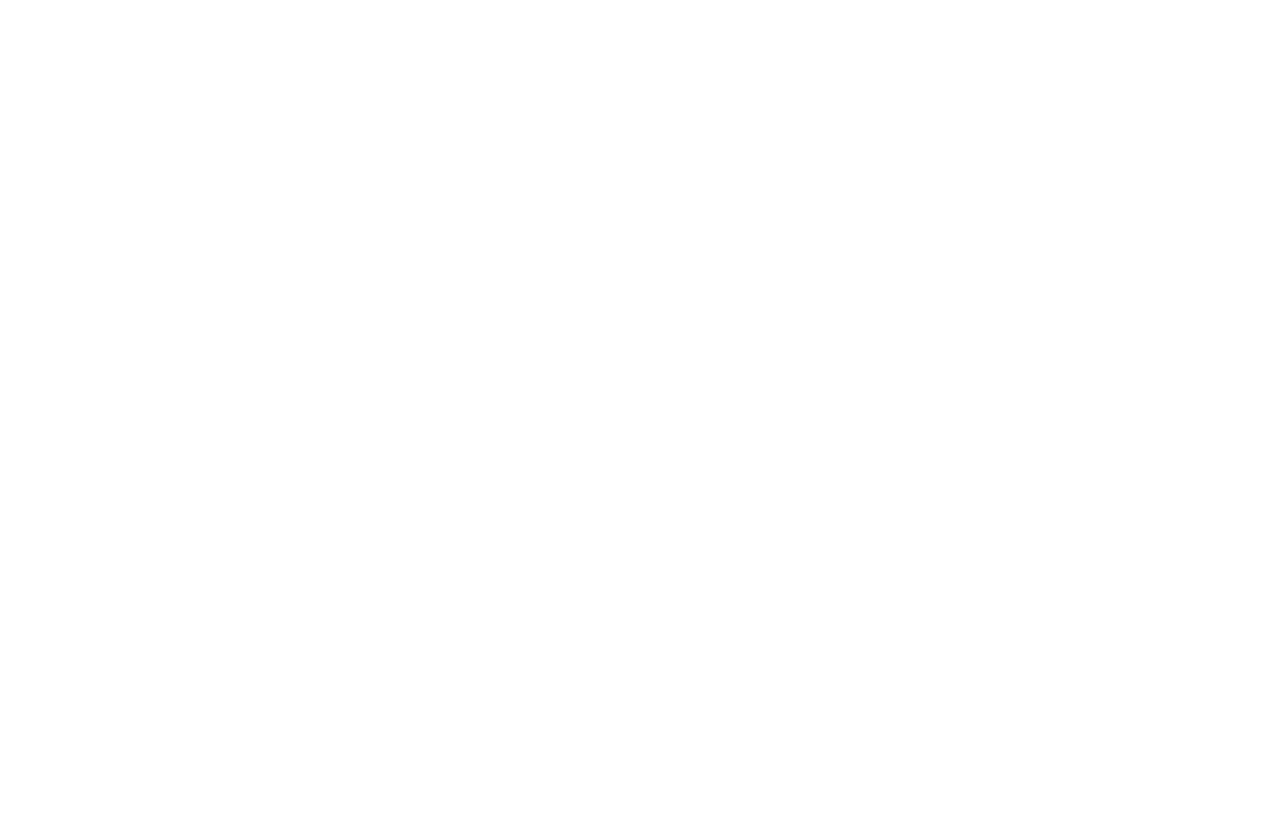
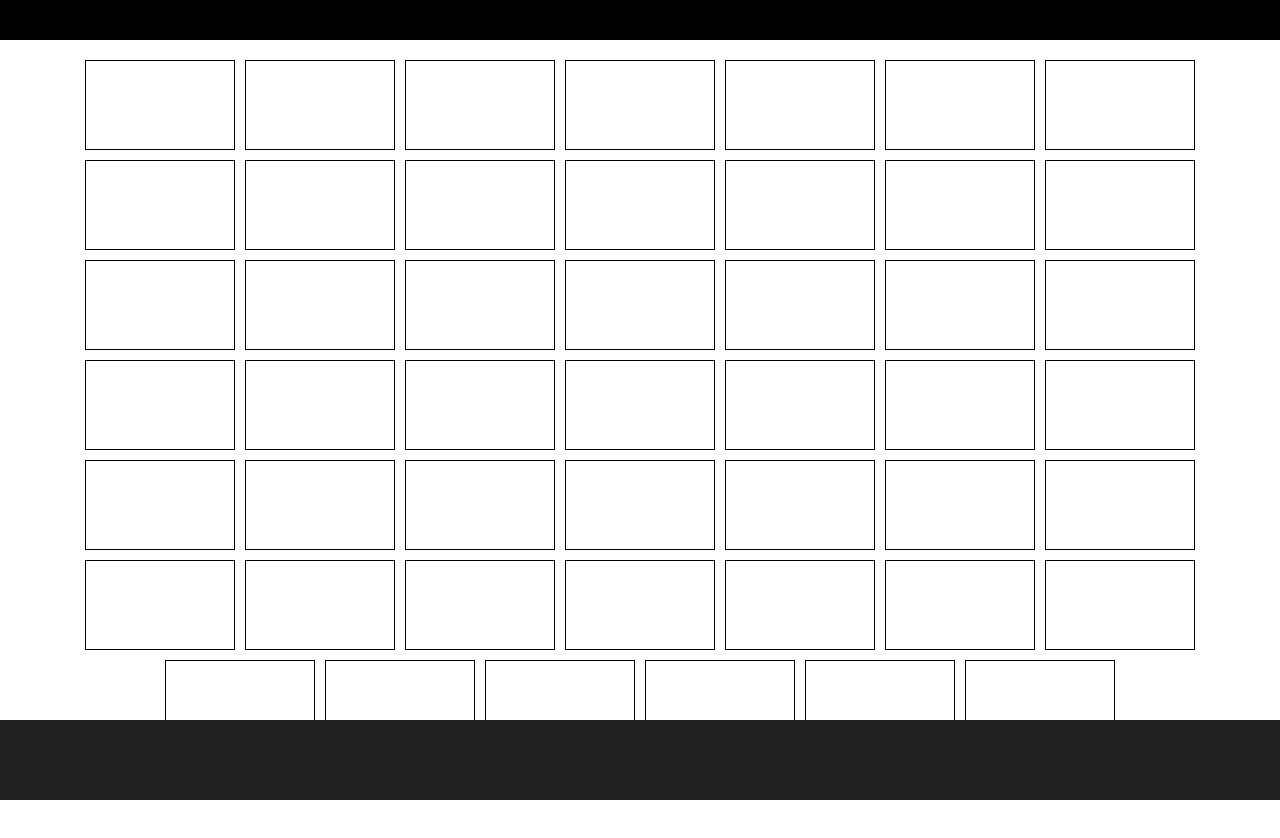
Before and after one commit to SimoneCalzari/html-css-zoom, a plain HTML site: page index.html in a window 1280 px wide. Before the commit the page ends 800 px from the top, so only its background shows below. Drawn offline with Linux system fonts and the light colour scheme.

Commit message:
feat: struttura blocchi main

```diff
--- a/css/style.css
+++ b/css/style.css
@@ -9,16 +9,65 @@
 /* #endregion RESET */
 
 /* #region GENERAL */
+
+
+
 /* #endregion GENERAL */
 
 /* #region COMMON */
+
+.container {
+  width: 90%;
+  margin: 0 auto;
+}
+
 /* #endregion COMMON */
 
 /* #region HEADER */
+
+header {
+  height: 40px;
+  background-color: black;
+  position: fixed;
+  top: 0;
+  right: 0;
+  left: 0;
+}
+
 /* #endregion HEADER */
 
 /* #region MAIN */
+
+main {
+  height: calc(100% - 120px);
+  padding: 60px 0 110px;
+}
+
+main .video {
+  display: flex;
+  flex-wrap: wrap;
+  justify-content: center;
+  overflow: auto;
+  gap: 10px;
+}
+
+main .video .videos {
+  width: 150px;
+  border: 1px solid black;
+  height: 90px;
+}
+
 /* #endregion MAIN */
 
 /* #region FOOTER */
+
+footer {
+  height: 80px;
+  background-color: #222222;
+  position: fixed;
+  bottom: 0;
+  right: 0;
+  left: 0;
+}
+
 /* #endregion FOOTER */
--- a/index.html
+++ b/index.html
@@ -16,7 +16,62 @@
     <header></header>
     <!-- INTESTAZIONE FINE -->
     <!-- MAIN INIZIO -->
-    <main></main>
+    <main>
+      <div class="container">
+        <!-- CONTAINER VIDEO INIZIO -->
+        <div class="video">
+          <div class="videos"></div>
+          <div class="videos"></div>
+          <div class="videos"></div>
+          <div class="videos"></div>
+          <div class="videos"></div>
+          <div class="videos"></div>
+          <div class="videos"></div>
+          <div class="videos"></div>
+          <div class="videos"></div>
+          <div class="videos"></div>
+          <div class="videos"></div>
+          <div class="videos"></div>
+          <div class="videos"></div>
+          <div class="videos"></div>
+          <div class="videos"></div>
+          <div class="videos"></div>
+          <div class="videos"></div>
+          <div class="videos"></div>
+          <div class="videos"></div>
+          <div class="videos"></div>
+          <div class="videos"></div>
+          <div class="videos"></div>
+          <div class="videos"></div>
+          <div class="videos"></div>
+          <div class="videos"></div>
+          <div class="videos"></div>
+          <div class="videos"></div>
+          <div class="videos"></div>
+          <div class="videos"></div>
+          <div class="videos"></div>
+          <div class="videos"></div>
+          <div class="videos"></div>
+          <div class="videos"></div>
+          <div class="videos"></div>
+          <div class="videos"></div>
+          <div class="videos"></div>
+          <div class="videos"></div>
+          <div class="videos"></div>
+          <div class="videos"></div>
+          <div class="videos"></div>
+          <div class="videos"></div>
+          <div class="videos"></div>
+          <div class="videos"></div>
+          <div class="videos"></div>
+          <div class="videos"></div>
+          <div class="videos"></div>
+          <div class="videos"></div>
+          <div class="videos"></div>
+        </div>
+        <!-- CONTAINER VIDEO FINE -->
+      </div>
+    </main>
     <!-- MAIN FINE -->
     <!-- FOOTER INIZIO -->
     <footer></footer>
```
